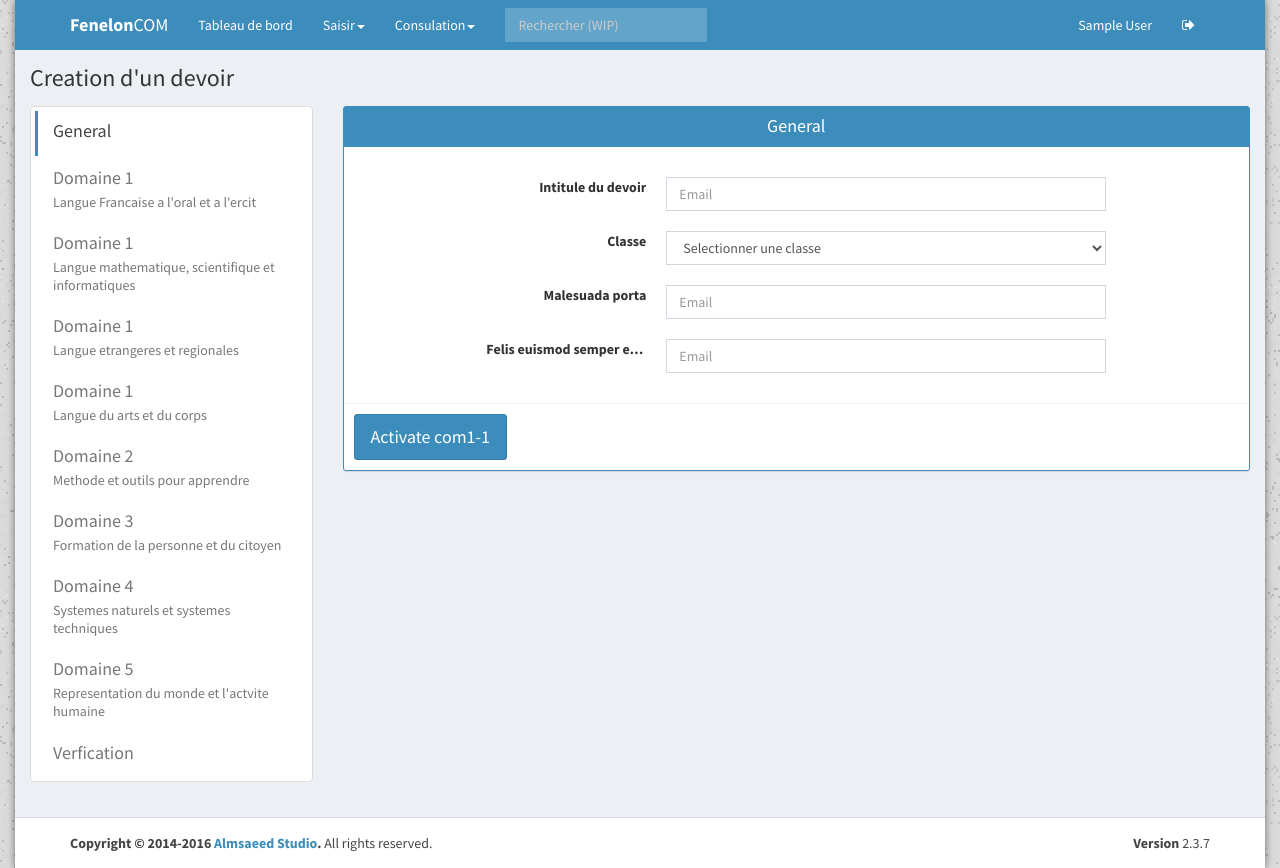
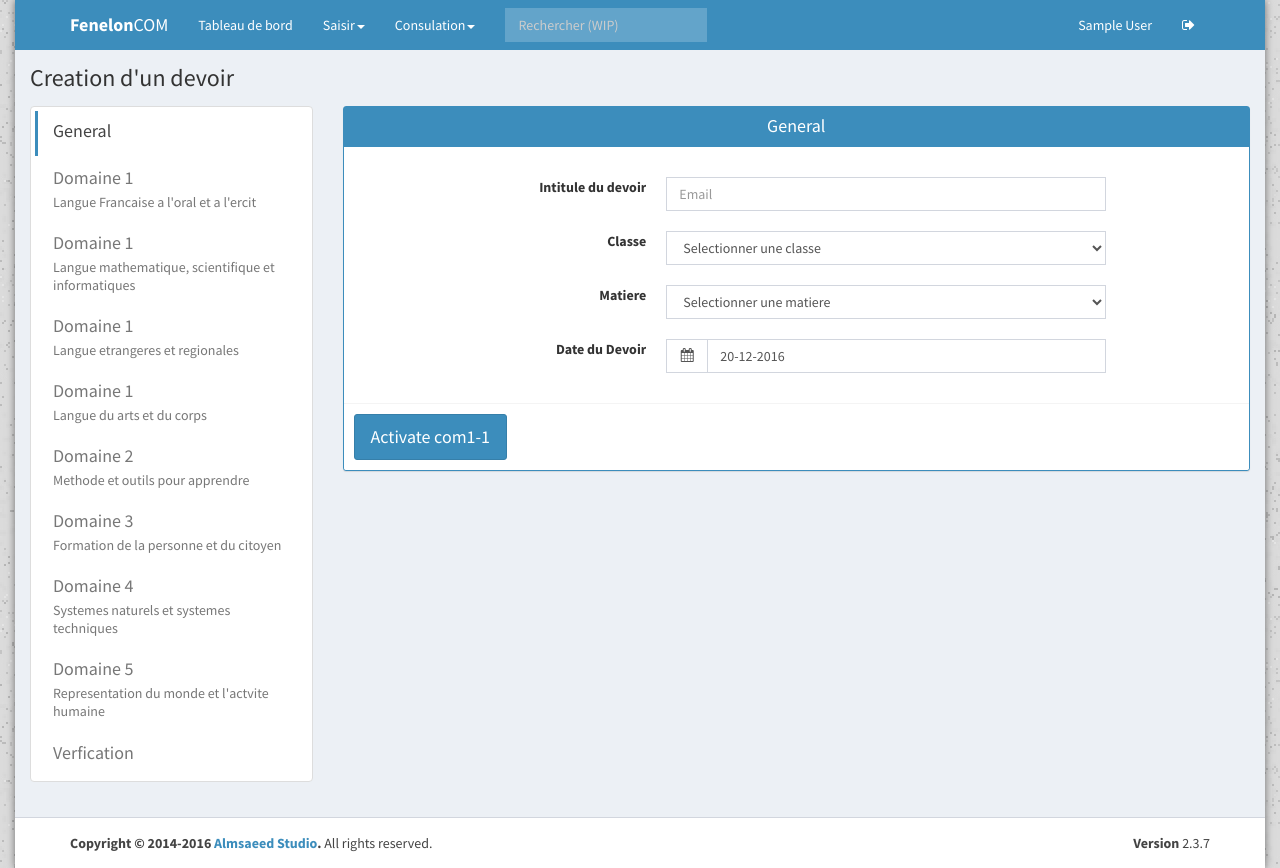
Before and after one commit to thomasxd24/CompetenceFenelon, a PHP site: page /saisir/devoir in a window 1280 px wide. Run offline with PHP 8.4, Linux system fonts and the light colour scheme; the visitor is signed in with stand-in values (Sample User, id 1); some libraries are stand-ins or nearby versions.

```diff
--- a/index.php
+++ b/index.php
@@ -178,7 +178,7 @@ desired effect
 
         </div>
         <!-- Default to the left -->
-        <strong>Copyright &copy; 2016 <a href="http://fenelon63.fr">Fenelon</a>.</strong> All rights reserved.
+        <strong>Copyright &copy; 2016 <a href="http://fenelon63.fr">Fenelon</a>.</strong> Tous droits réservés
     </footer>
 
     <!-- Control Sidebar -->
--- a/saisir/devoir/index.php
+++ b/saisir/devoir/index.php
@@ -23,6 +23,7 @@ include("../../check.php");
     <link rel="stylesheet" href="/dist/css/skins/_all-skins.min.css">
     <link rel="stylesheet" type="text/css" href="/plugins/datatables/dataTables.bootstrap.css">
     <link rel="stylesheet" type="text/css" href="/plugins/datatables/jquery.dataTables.min.css">
+    <link rel="stylesheet" type="text/css" href="/plugins/datepicker/datepicker3.css">
     <!-- HTML5 Shim and Respond.js IE8 support of HTML5 elements and media queries -->
     <!-- WARNING: Respond.js doesn't work if you view the page via file:// -->
     <!--[if lt IE 9]>
@@ -166,8 +167,19 @@ include("../../check.php");
                                             <br>
                                             <dt>Classe</dt>
                                             <dd>
-                                                <select class="form-control"  onchange="loadtable(this.value);" name="class">
+                                                <select class="form-control"  onchange="loadtable(this.value);console.log(this.value);" name="class">
                                                     <option selected value="" disabled>Selectionner une classe</option>
+                                                    <option>3A</option>
+                                                    <option>3B</option>
+                                                    <option>3C</option>
+                                                    <option>3D</option>
+                                                </select>
+                                            </dd>
+                                            <br>
+                                            <dt>Matiere</dt>
+                                            <dd>
+                                                <select class="form-control"  name="matiere">
+                                                    <option selected value="" disabled>Selectionner une matiere</option>
                                                     <option>3A</option>
                                                     <option>3B</option>
                                                     <option>3C</option>
@@ -175,13 +187,13 @@ include("../../check.php");
                                                 </select>
                                             </dd>
                                             <br>
-                                            <dt>Malesuada porta</dt>
-                                            <dd><input type="email" class="form-control" id="inputEmail3"
-                                                       placeholder="Email"></dd>
-                                            <br>
-                                            <dt>Felis euismod semper eget lacinia</dt>
-                                            <dd><input type="email" class="form-control" id="inputEmail3"
-                                                       placeholder="Email">
+                                            <dt>Date du Devoir</dt>
+                                            <dd><div class="input-group date" data-provide="datepicker" data-date-format="dd-mm-yyyy" data-date-language="fr">
+                                                    <div class="input-group-addon">
+                                                        <i class="fa fa-calendar"></i>
+                                                    </div>
+                                                    <input type="text" name="datedevoir"  class="form-control pull-right" id="datepicker" value="<?php echo date('d-m-Y') ?>">
+                                                </div>
                                             </dd>
                                         </dl>
                                     </div><!-- /.box-body -->
@@ -521,5 +533,7 @@ include("../../check.php");
 <script src="../../js/jquery.steps.js"></script>
 <script type="text/javascript" charset="utf8" src="/plugins/datatables/dataTables.bootstrap.min.js"></script>
 <script type="text/javascript" charset="utf8" src="/plugins/datatables/jquery.dataTables.min.js"></script>
+<script type="text/javascript" charset="utf8" src="/plugins/datepicker/bootstrap-datepicker.js"></script>
+<script type="text/javascript" charset="utf8" src="/plugins/datepicker/locales/bootstrap-datepicker.fr.js"></script>
 </body>
 </html>
```
Also changed, not shown: starter.php (+37 -8 lines), js/jquery.steps.js.
